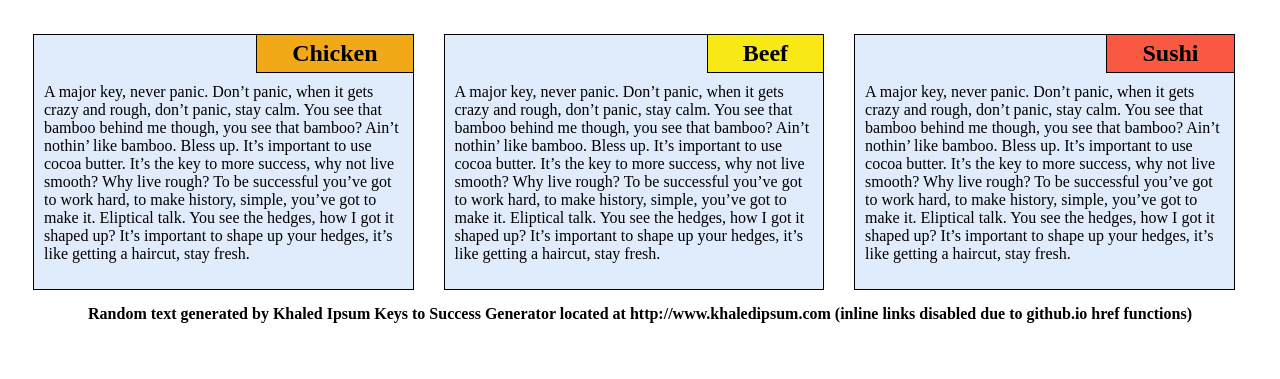
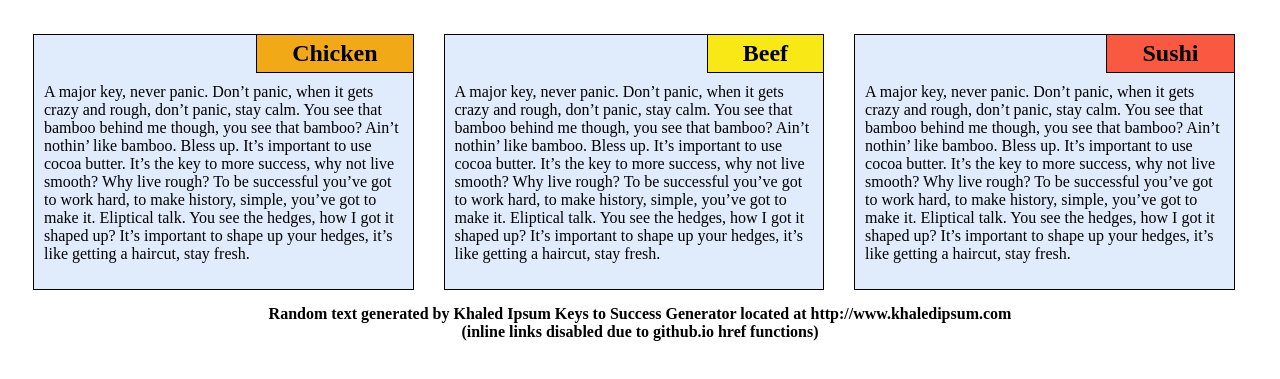
Before and after one commit to itsBenAnderson/coursera-test, a plain HTML site: page module2-solution/index.html in a window 1280 px wide. Shown: the part 61-440 px from the top of the page. Drawn offline with Linux system fonts and the light colour scheme.

Commit message:
Update index.html

```diff
--- a/module2-solution/index.html
+++ b/module2-solution/index.html
@@ -29,5 +29,5 @@
 	</div>
 </div>
 </body>
-<footer>Random text generated by Khaled Ipsum Keys to Success Generator located at http://www.khaledipsum.com (inline links disabled due to github.io href functions)</footer>
+<footer>Random text generated by Khaled Ipsum Keys to Success Generator located at http://www.khaledipsum.com <br>(inline links disabled due to github.io href functions)</footer>
 </html>
```
